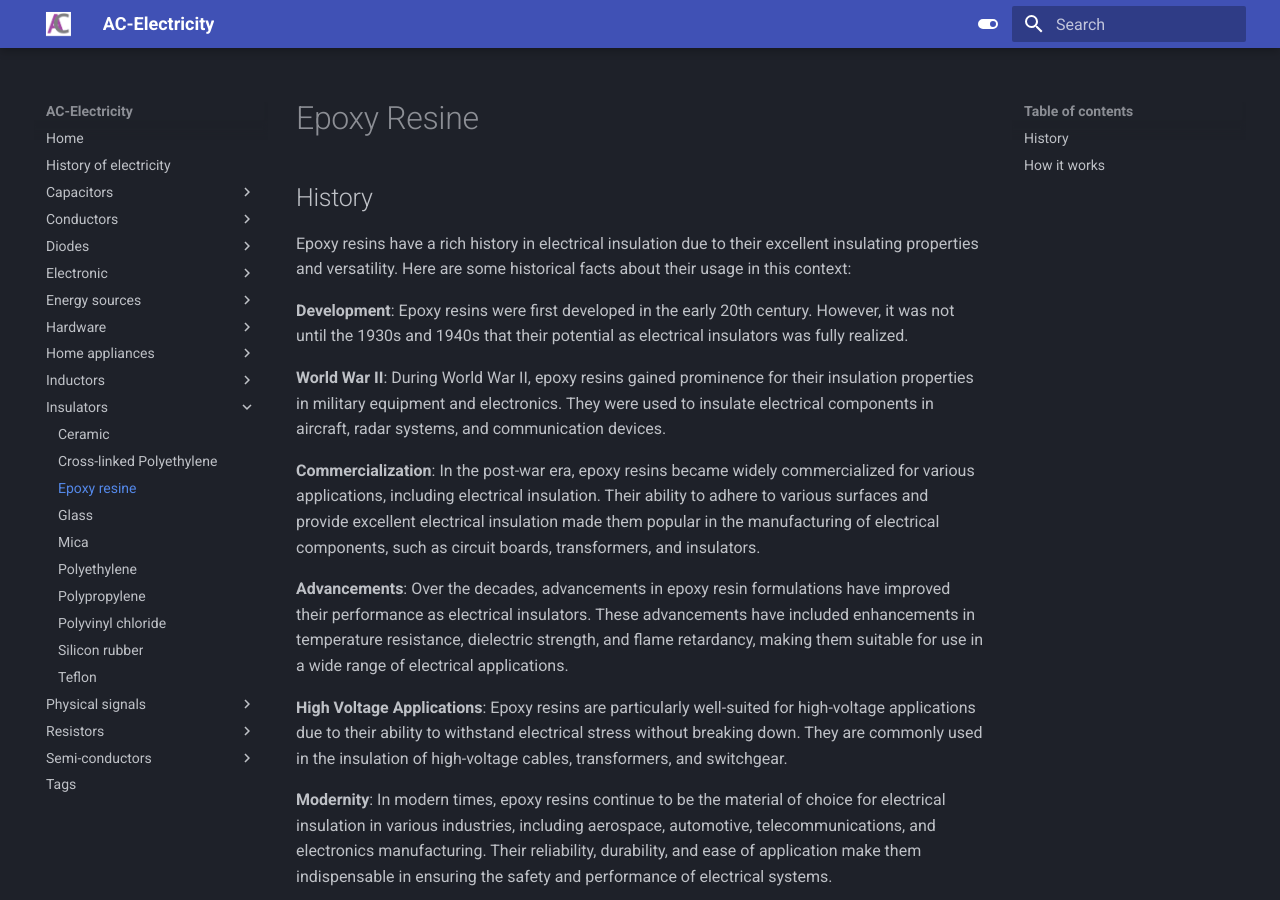
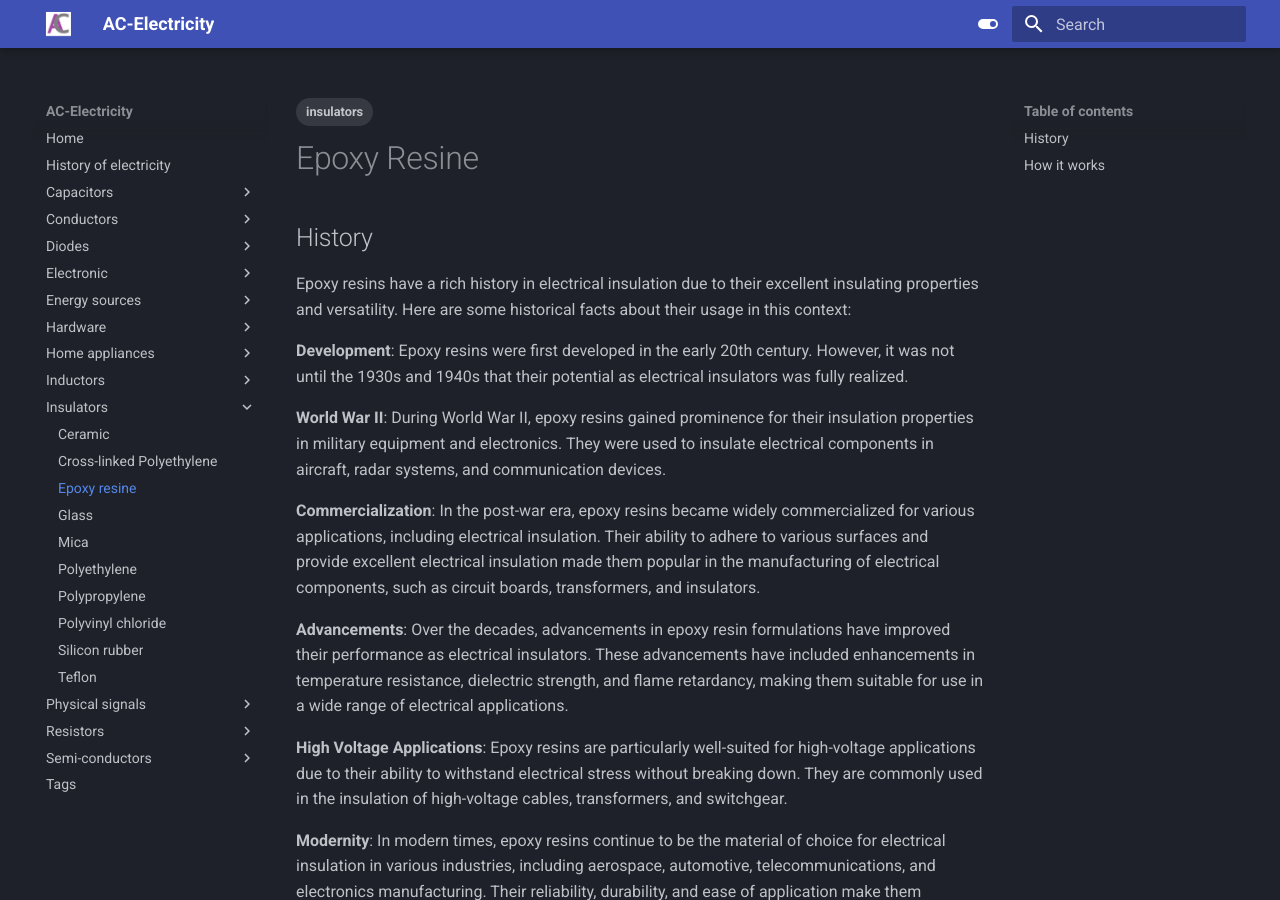
Before and after one commit to alexiscarbillet/ac-electricity, an MkDocs documentation site: the page built from docs/insulators/epoxy_resine.md, in a window 1280 px wide and 900 px high. Built offline with MkDocs 1.6.1 and Material for MkDocs 9.7.7, drawn with Linux system fonts in a browser that asks for light colours.

Commit message:
Update epoxy_resine.md

```diff
--- a/docs/insulators/epoxy_resine.md
+++ b/docs/insulators/epoxy_resine.md
@@ -1,4 +1,7 @@
-
+---
+tags:
+  - insulators
+---
 
 # Epoxy Resine
 
```
